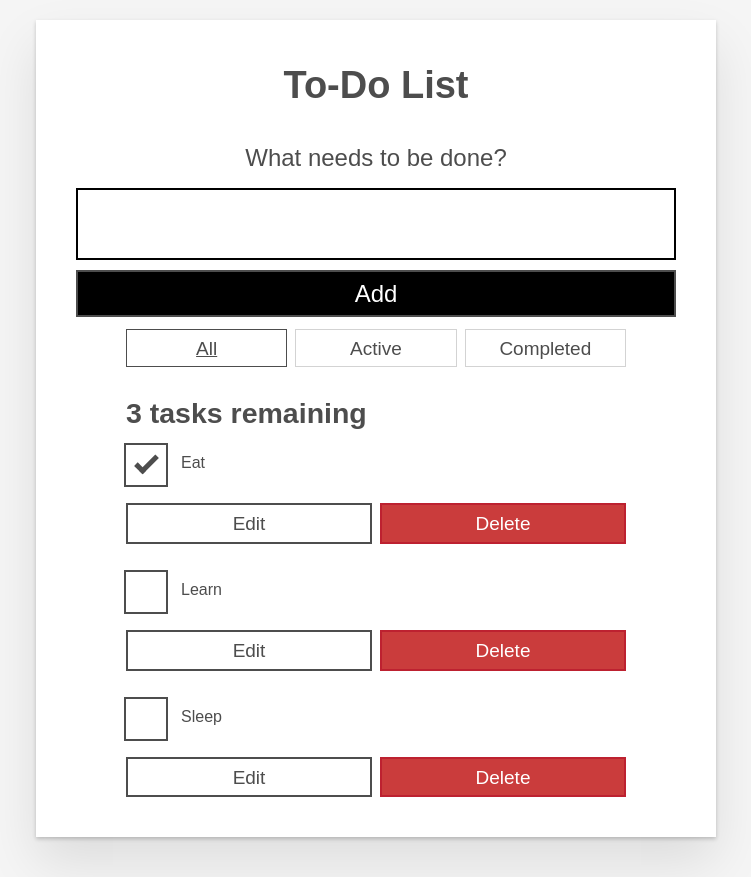
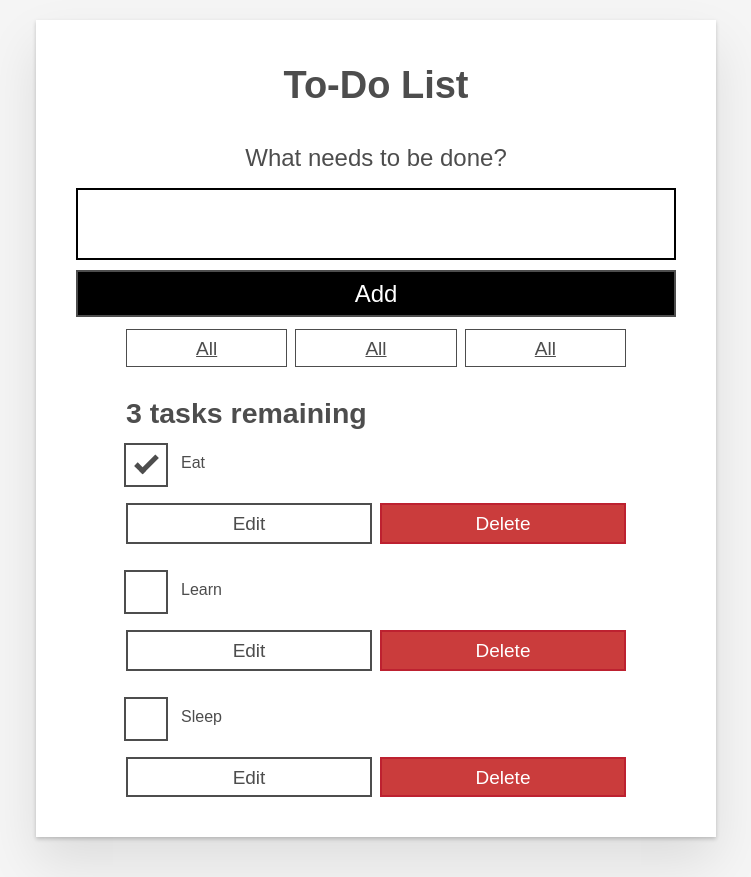
Before and after one commit to nalaina12/learn_react, a React (Vite) app in the folder toDo_app/: page / in a window 1280 px wide. Shown: the whole page, without its empty margins (264-1015 px from the left). Built offline with nearby package versions, Linux system fonts and the light colour scheme.

Commit message:
import the components

```diff
--- a/toDo_app/src/App.jsx
+++ b/toDo_app/src/App.jsx
@@ -1,3 +1,5 @@
+import Form from "./components/Form";
+import FilterButton from "./components/FilterButton";
 import Todo from "./components/Todo";
 
 function App(props) {
@@ -7,29 +9,11 @@
   return (
     <div className="todoapp stack-large">
       <h1>To-Do List</h1>
-      <form>
-        <h2 className="label-wrapper">
-          <label htmlFor="new-todo-input" className="label_lg">What needs to be done?</label>
-        </h2>
-        <input type="text" name="text" id="new-todo-input" className="input input_lg" autoComplete="off" />
-        <button type="submit" className="btn btn_primary btn_lg">Add</button>
-      </form>
+      <Form />
       <div className="filters btn-group stack-exception">
-        <button type="button" className="btn toggle-btn" aria-pressed="true">
-          <span className="visually-hidden">Show</span>
-          <span>All</span>
-          <span className="visually-hidden">Tasks</span>
-        </button>
-        <button type="button" className="btn toggle-btn" aria-pressed="false">
-          <span className="visually-hidden">Show</span>
-          <span>Active</span>
-          <span className="visually-hidden">Tasks</span>
-        </button>
-        <button type="button" className="btn toggle-btn" aria-pressed="false">
-          <span className="visually-hidden">Show</span>
-          <span>Completed</span>
-          <span className="visually-hidden">Tasks</span>
-        </button>
+        <FilterButton />
+        <FilterButton />
+        <FilterButton />
       </div>
       <h2 id="list-heading">3 tasks remaining</h2>
       <ul role="list" className="todo-list stack-large stack-exception" aria-labelledby="list-heading">
```
